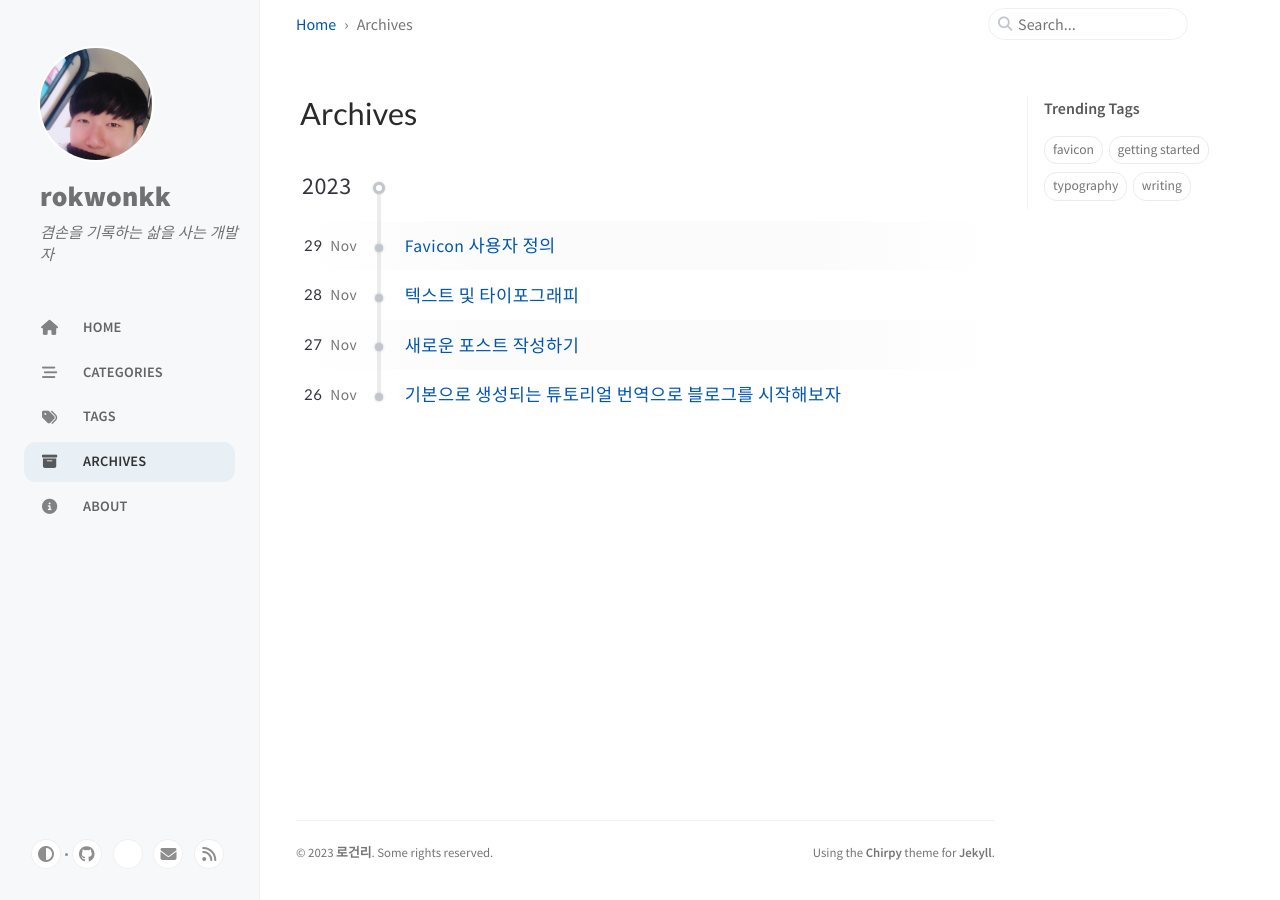
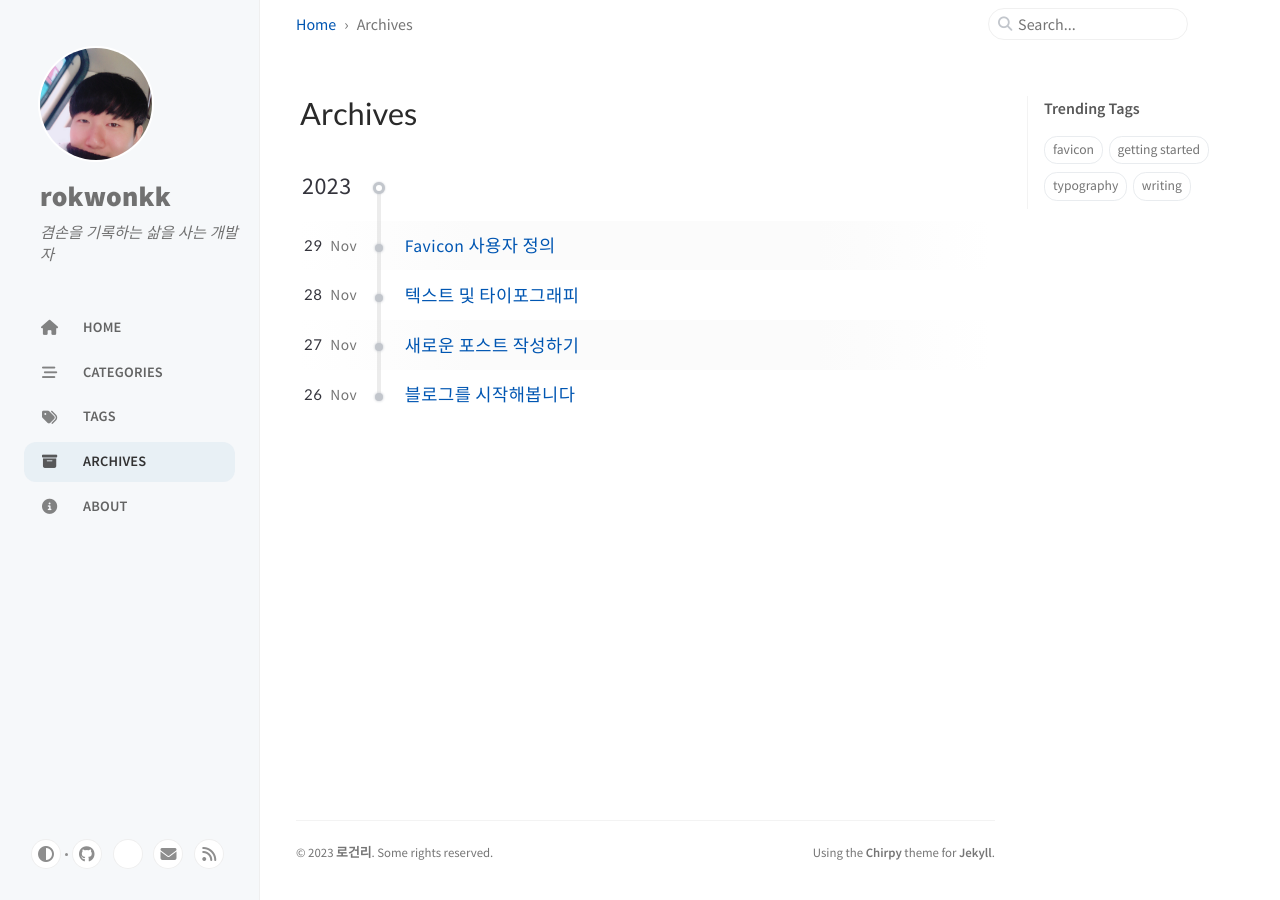
Before and after one commit to rokwonkk/rokwonkk.github.io, a Jekyll site: the page built from _tabs/archives.md, in a window 1280 px wide. Built offline with Jekyll 4.4.1, drawn with Linux system fonts in a browser that asks for light colours; cached includes are drawn as plain includes; comment, search, counter and statistics services are not loaded.

Commit message:
title 수정

```diff
--- a/_posts/2023-11-26-first Github blog start.md
+++ b/_posts/2023-11-26-first Github blog start.md
@@ -1,5 +1,5 @@
 ---
-title: 기본으로 생성되는 튜토리얼 번역으로 블로그를 시작해보자
+title: 블로그를 시작해봅니다
 author: cotes
 date: 2023-11-26 13:35:00 +0800
 categories: [Blog, Tutorial]
```
